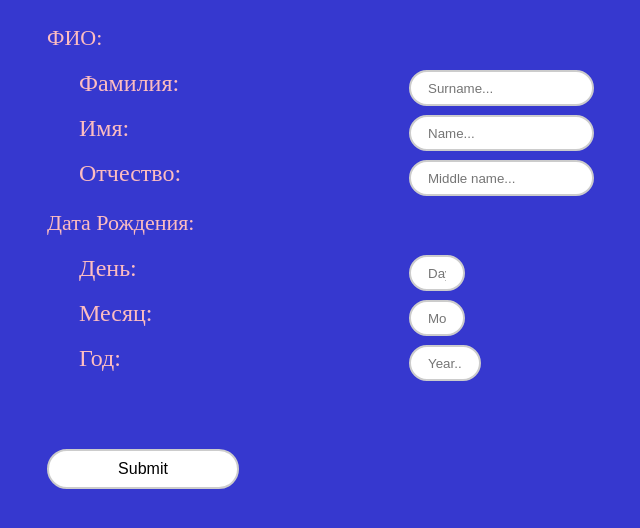
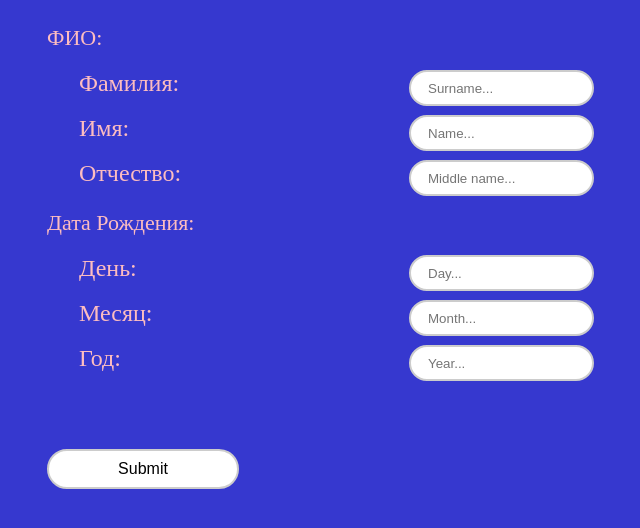
Before and after one commit to seryogium/KZLab2, a plain HTML site: page index.html in a window 1280 px wide. Shown: the whole page, without its empty margins (281-921 px from the left). Drawn offline with Linux system fonts and the light colour scheme.

Commit message:
third commit

```diff
--- a/index.html
+++ b/index.html
@@ -32,15 +32,15 @@
                 <br>
                 <div class="left-date">День: </div>
                 <div class="left-date">
-                    <input type="number" name="day" placeholder="Day..." min="1" max="31"/>
+                    <input type="text" name="day" placeholder="Day..." min="1" max="31"/>
                 </div>
                 <div class="left-date">Месяц: </div>
                 <div class="left-date">
-                    <input type="number" name="month" placeholder="Month..." min="1" max="12"/>
+                    <input type="text" name="month" placeholder="Month..." min="1" max="12"/>
                 </div>
                 <div class="left-date">Год: </div>
                 <div class="left-date">
-                    <input type="number" name="year" placeholder="Year..." min="1919" max="2019"/>
+                    <input type="text" name="year" placeholder="Year..." min="1919" max="2019"/>
                 </div>
                 <div class="button"><input type="button" name="submit" value="Submit" onclick="onSubmit()"/></div>
             </form>
--- a/style.css
+++ b/style.css
@@ -69,8 +69,10 @@ section > div {
 }
 
 .left-date input:focus {
-    transform: scale(1.5);
+    background: #bbbbbb;
     transition: .2s;
+    font-weight: 600;
+    color: #ffffff;
 }
 
 .left-date input:hover {
@@ -106,8 +108,6 @@ form {
 .button > input:hover {
   background: #bbbbbb;
   border-color: #ffffff;
-  transform: scale(2);
-  transition: .2s;
 }
 
 .button > input:focus {
```
